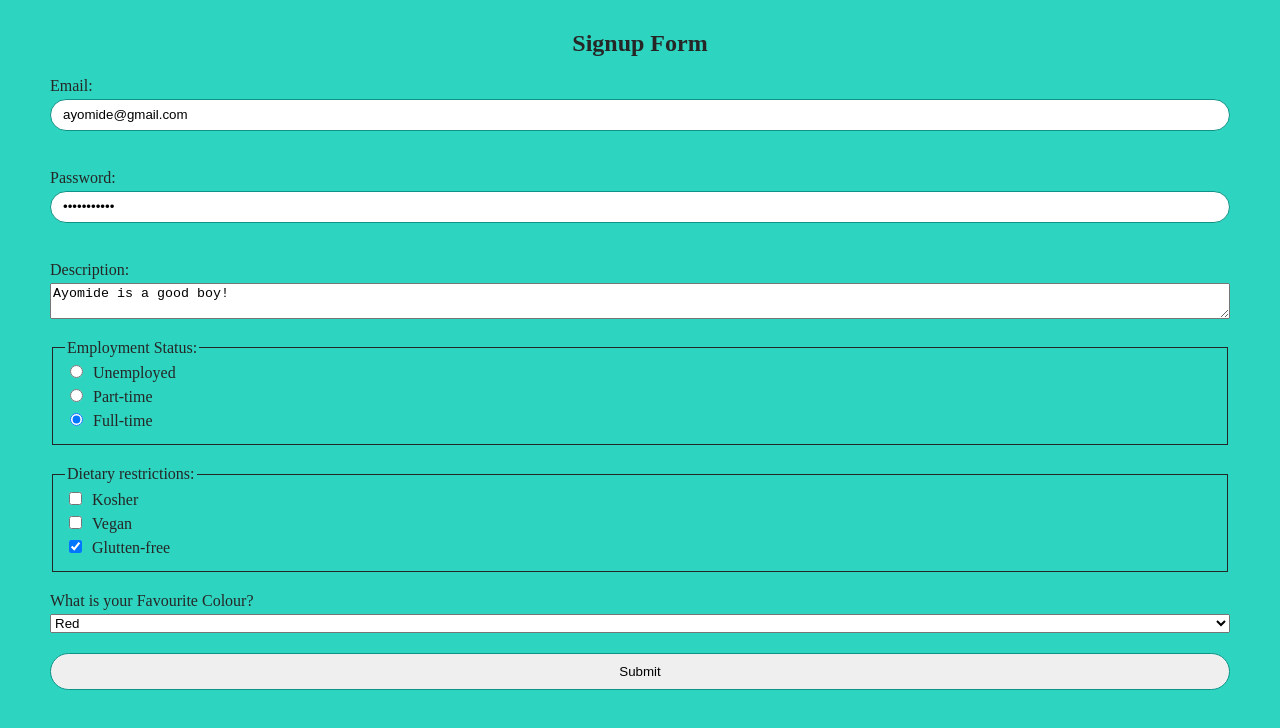
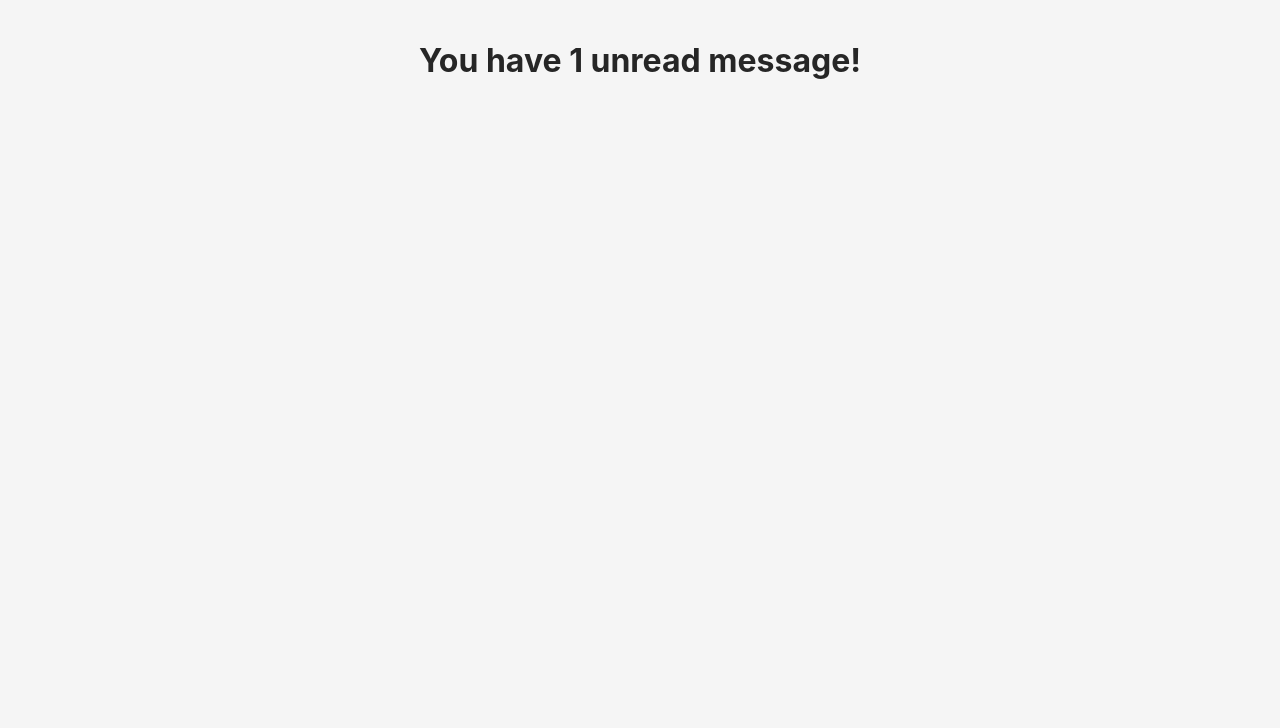
Before and after one commit to ayomidesangogade/React-practice, a React (Vite) app in the folder react-practice/: page / in a window 1280 px wide. Shown: the top 728 px of the page. Built offline with nearby package versions, Linux system fonts and the light colour scheme.

Commit message:
Add Conditional rendering and joke components with styles

```diff
--- a/react-practice/src/App.jsx
+++ b/react-practice/src/App.jsx
@@ -3,10 +3,17 @@ import Ternary from "./Ternary"
 import Favourite from "./Favourite"
 import Contact from "./ContactCard"
 import Form from "./Form"
+import Joke from "./Joke"
+import Jokes from "./Jokes"
+import Conditional from "./CondRenderChallenge"
 
 function App() {
+  const data = Jokes.map(joke => <Joke key={joke.id} {...joke} />)
   return (
-    <Form />
+    // <>
+    //   {data}
+    // </>
+    <Conditional />
   )
 }
 
--- /dev/null
+++ b/react-practice/src/CondRenderChallenge.jsx
@@ -0,0 +1,13 @@
+import React from "react"
+
+function Conditional () {
+    const [unreadMessages, setUnreadMessages] = React.useState(["a"])
+
+    return (
+        <>
+            {unreadMessages.length === 0 ? <p>You're all caught up!</p> : unreadMessages.length === 1 ? <h1>You have {unreadMessages.length} unread message!</h1> : unreadMessages.length > 0 ? <h1>You have {unreadMessages.length} unread messages!</h1> : <p>You have no unread messages!</p>}
+        </>
+    )
+}
+
+export default Conditional
--- /dev/null
+++ b/react-practice/src/Joke.css
@@ -0,0 +1,13 @@
+* {
+    box-sizing: border-box;
+}
+
+body {
+    margin: 10px;
+    font-family: 'Inter', sans-serif;
+    background-color: whitesmoke;
+}
+
+.setup {
+    font-weight: bold;
+}
--- /dev/null
+++ b/react-practice/src/Joke.jsx
@@ -0,0 +1,15 @@
+import React from "react"
+import "./Joke.css"
+
+export default function Joke(props) {
+    const [isShown, setIsShown] = React.useState(false)
+
+    return (
+        <div>
+            <h3>{props.setup}</h3>
+            {isShown ? <p>{props.punchline}</p> : null}
+            <button onClick={() => setIsShown(prev => !prev)}>{isShown ? "Hide" : "Show"} punchline</button>
+            <hr />
+        </div>
+    )
+}
--- /dev/null
+++ b/react-practice/src/Jokes.js
@@ -0,0 +1,27 @@
+export default [
+    {
+        id: 1,
+        setup: "I got my daughter a fridge for her birthday.",
+        punchline: "I can't wait to see her face light up when she opens it.",
+    },
+    {
+        id: 2,
+        setup: "How did the hacker escape the police?",
+        punchline: "He just ransomware!",
+    },
+    {
+        id: 3,
+        setup: "Why don't pirates travel on mountain roads?",
+        punchline: "Because they prefer the high seas.",
+    },
+    {
+        id: 4,
+        setup: "Why do bees stay in the hive in the winter?",
+        punchline: "Swarm.",
+    },
+    {
+        id: 5,
+        setup: "What's the best thing about Switzerland?",
+        punchline: "I don't know, but the flag is a big plus!",
+    }
+]
```
